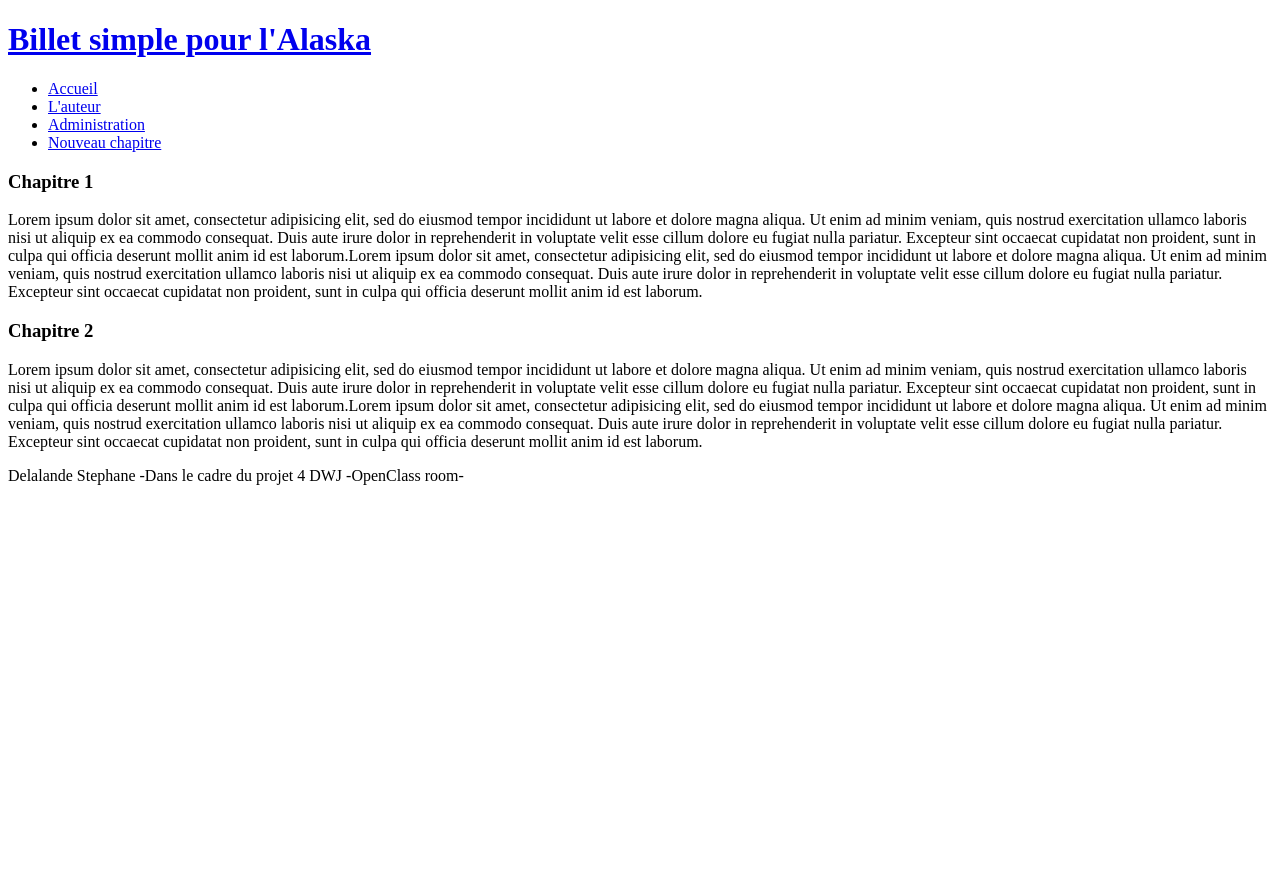
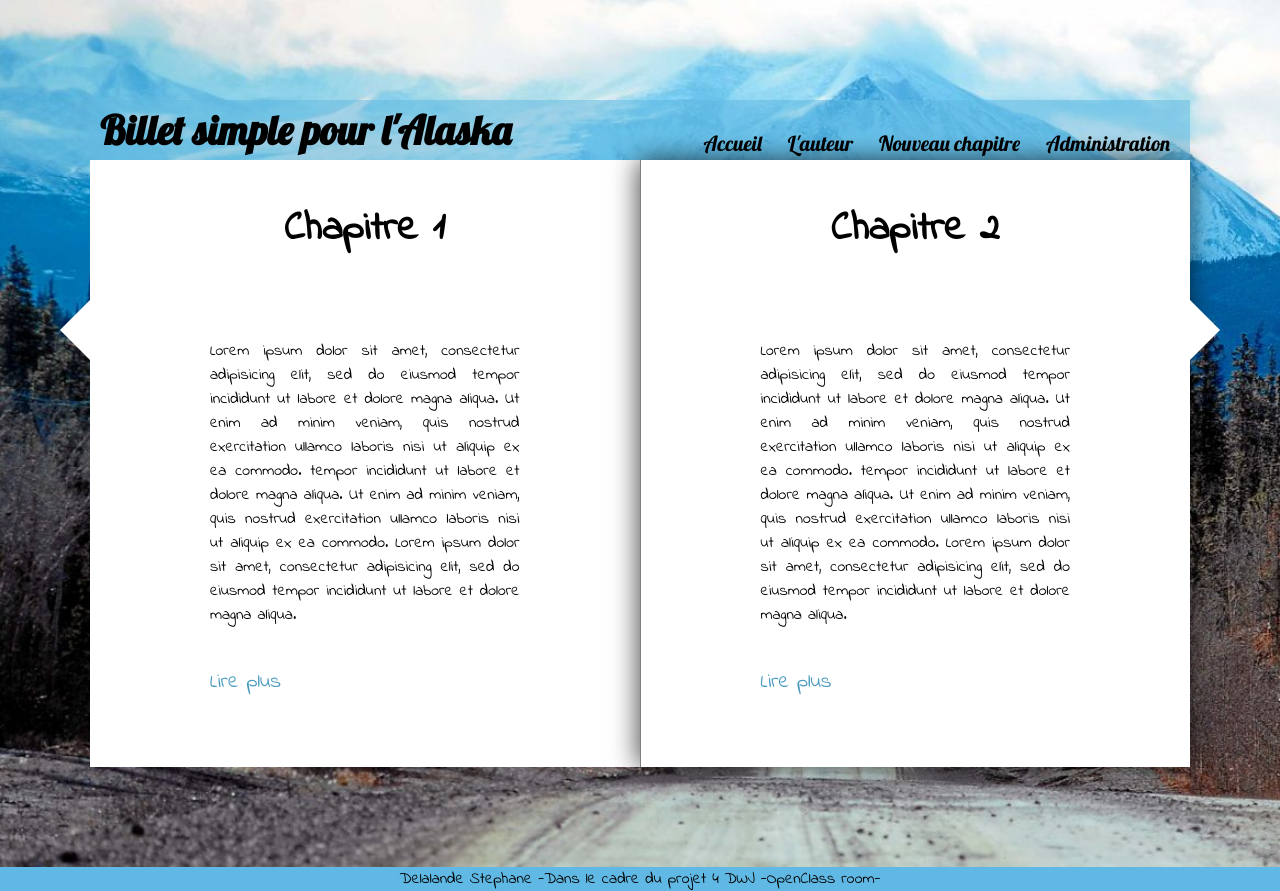
Before and after one commit to DelalandeStephane/DWJP4, a PHP site: template view/frontend/template.php in a window 1280 px wide. Before the commit the page ends 485 px from the top, so only its background shows below. Run offline with PHP 8.4, Linux system fonts and the light colour scheme; the template is opened without the code that fills it, so the values that code supplies are empty.

Commit message:
Ajout: Mise en place du css pour la page d'accueil

```diff
--- a/public/css/style.css
+++ b/public/css/style.css
@@ -0,0 +1,121 @@
+/* FONT  IMPORT */
+@import url('https://fonts.googleapis.com/css?family=Indie+Flower|Lobster');
+* {
+	margin:0;
+	padding: 0;
+}
+/* ------ GENERAL ------*/
+
+body {
+	font-family: 'Indie Flower', cursive;
+	background-image: url(../img/bg-alaska3.jpg);
+	background-size: cover;
+	height: 100%;
+}
+
+a {
+	text-decoration: none;
+	color:black;
+}
+li {
+	list-style-type: none;
+	font-family: 'Lobster', cursive;
+}
+h1{
+	font-family: 'Lobster', cursive;
+	font-size: 2.5em;
+	margin: 5px 10px;
+}
+
+.container {
+	max-width:1100px;
+	margin: 100px auto;
+	position: relative;
+}
+
+/*------ HEADER ------*/
+header {
+  	display: flex;
+	justify-content: space-between;
+	background: rgba(97, 185, 225,0.5);
+}
+
+header ul {
+	margin: 30px 10px 0 0;
+}
+
+header li {
+	font-size:1.3em;
+	display: inline;
+	margin:10px;
+}
+
+/*---- INDEX CONTENT ----*/
+
+#index-content {
+	display:flex;
+	background-color:white;
+
+}
+
+.index-page {
+  padding: 20px;
+		width:50%;
+}
+
+
+.index-page:last-child {
+	border-left: 1px solid grey;
+		box-shadow: -2px 0 25px rgb(0,0,0,0.7);
+}
+
+.index-page h3 {
+	font-size:2.5em;
+	margin:20px 0 80px 0;
+	text-align: center
+}
+
+.index-page p {
+	margin: 0 100px;
+	text-align: justify;
+}
+
+.index-page a {
+	display: block;
+	margin:40px 0 50px 100px;
+	font-size:1.3em;
+	color: #4899bf;
+}
+
+.triangle {
+	 height : 0;
+	 width : 0;
+		border-top : 30px solid transparent;
+ 	  border-bottom : 30px solid transparent;
+
+}
+
+.nav-bar-page {
+  position: absolute;
+	top:200px;
+
+}
+
+#triangle-left {
+	 border-right : 30px solid white;
+	left:-30px;
+
+}
+
+#triangle-right {
+ 	border-left : 30px solid white;
+	right: -30px;
+
+}
+
+/* ----- FOOTER -----*/
+
+footer {
+  background: #60b9e4;
+	text-align: center;
+}
--- a/view/frontend/template.php
+++ b/view/frontend/template.php
@@ -2,58 +2,55 @@
 <html>
 <head>
 	<meta charset="utf-8">
-	<title><?= $title ?></title>
+	<title></title>
 	<link rel="stylesheet" type="text/css" href="../../public/css/style.css"><!-- A changer lors du passage à index.php -->
 </head>
 <body>
-	<div>
+	<div class="container">
 		<header>
 			<h1><a href="#">Billet simple pour l'Alaska</a></h1>
 			<ul>
 				<li><a href="*">Accueil</a></li>
 				<li><a href="*">L'auteur</a></li>
+				<li><a href="*">Nouveau chapitre</a></li>
 				<li><a href="*">Administration</a></li>
-				<li><a href="*">Nouveau chapitre</a></li>
 			</ul>
 		</header>
-		<section><!-- Content -->
-			<article>
+			<div id="nav-bar-index-page" >
+				<div class="triangle nav-bar-page" id="triangle-left">
+				</div>
+				<div class="triangle nav-bar-page" id="triangle-right">
+				</div>
+			</div>
+		<section id="index-content"><!-- Content -->
+			<article class="index-page">
 				<h3>Chapitre 1</h3>
 				<p>Lorem ipsum dolor sit amet, consectetur adipisicing elit, sed do eiusmod
 				tempor incididunt ut labore et dolore magna aliqua. Ut enim ad minim veniam,
-				quis nostrud exercitation ullamco laboris nisi ut aliquip ex ea commodo
-				consequat. Duis aute irure dolor in reprehenderit in voluptate velit esse
-				cillum dolore eu fugiat nulla pariatur. Excepteur sint occaecat cupidatat non
-				proident, sunt in culpa qui officia deserunt mollit anim id est laborum.Lorem ipsum dolor sit amet, consectetur adipisicing elit, sed do eiusmod
+				quis nostrud exercitation ullamco laboris nisi ut aliquip ex ea commodo.
 				tempor incididunt ut labore et dolore magna aliqua. Ut enim ad minim veniam,
-				quis nostrud exercitation ullamco laboris nisi ut aliquip ex ea commodo
-				consequat. Duis aute irure dolor in reprehenderit in voluptate velit esse
-				cillum dolore eu fugiat nulla pariatur. Excepteur sint occaecat cupidatat non
-				proident, sunt in culpa qui officia deserunt mollit anim id est laborum.
+				quis nostrud exercitation ullamco laboris nisi ut aliquip ex ea commodo.
+				Lorem ipsum dolor sit amet, consectetur adipisicing elit, sed do eiusmod
+				tempor incididunt ut labore et dolore magna aliqua.
 			</p>
+			<a href="#">Lire plus</a>
 			</article>
-			<article>
+			<article class="index-page" >
 				<h3>Chapitre 2</h3>
 				<p>Lorem ipsum dolor sit amet, consectetur adipisicing elit, sed do eiusmod
 				tempor incididunt ut labore et dolore magna aliqua. Ut enim ad minim veniam,
-				quis nostrud exercitation ullamco laboris nisi ut aliquip ex ea commodo
-				consequat. Duis aute irure dolor in reprehenderit in voluptate velit esse
-				cillum dolore eu fugiat nulla pariatur. Excepteur sint occaecat cupidatat non
-				proident, sunt in culpa qui officia deserunt mollit anim id est laborum.Lorem ipsum dolor sit amet, consectetur adipisicing elit, sed do eiusmod
+				quis nostrud exercitation ullamco laboris nisi ut aliquip ex ea commodo.
 				tempor incididunt ut labore et dolore magna aliqua. Ut enim ad minim veniam,
-				quis nostrud exercitation ullamco laboris nisi ut aliquip ex ea commodo
-				consequat. Duis aute irure dolor in reprehenderit in voluptate velit esse
-				cillum dolore eu fugiat nulla pariatur. Excepteur sint occaecat cupidatat non
-				proident, sunt in culpa qui officia deserunt mollit anim id est laborum.
+				quis nostrud exercitation ullamco laboris nisi ut aliquip ex ea commodo.
+				Lorem ipsum dolor sit amet, consectetur adipisicing elit, sed do eiusmod
+				tempor incididunt ut labore et dolore magna aliqua.
 			</p>
+			<a href="#">Lire plus</a>
 			</article>
 		</section><!-- Content -->
 	</div>
 	<footer>
 		<p>Delalande Stephane -Dans le cadre du projet 4  DWJ -OpenClass room-</p>
-		<ul>
-
-		</ul><!-- Reseaux sociaux -->
 	</footer>
 </body>
 </html>
```
